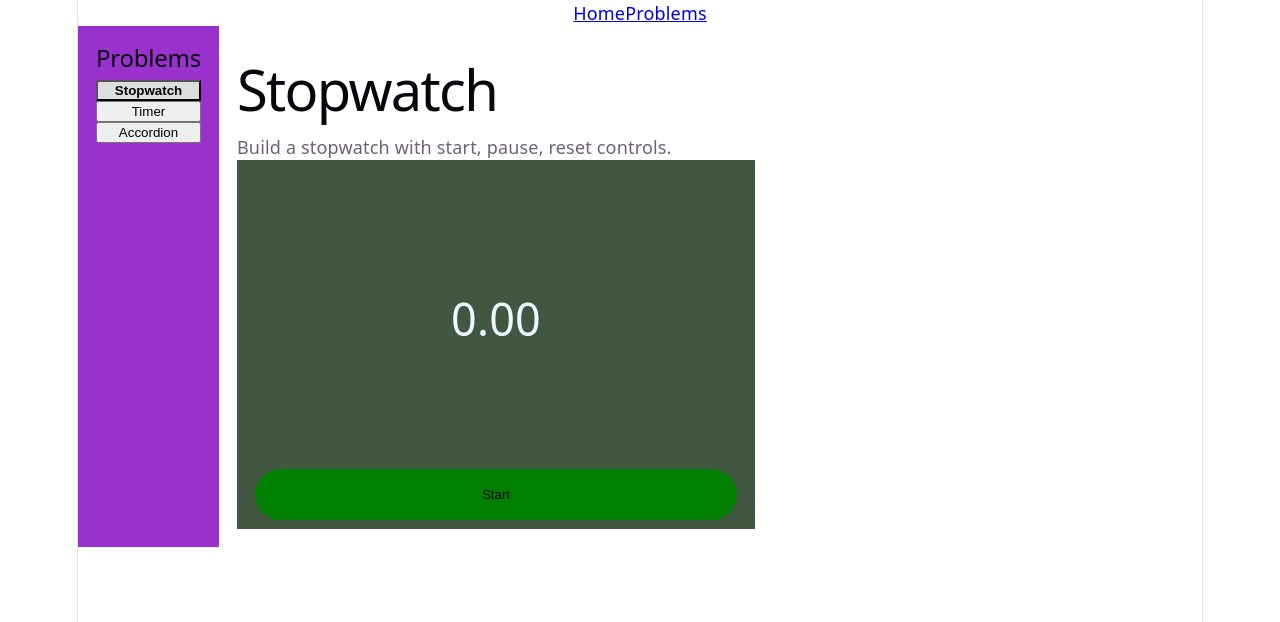
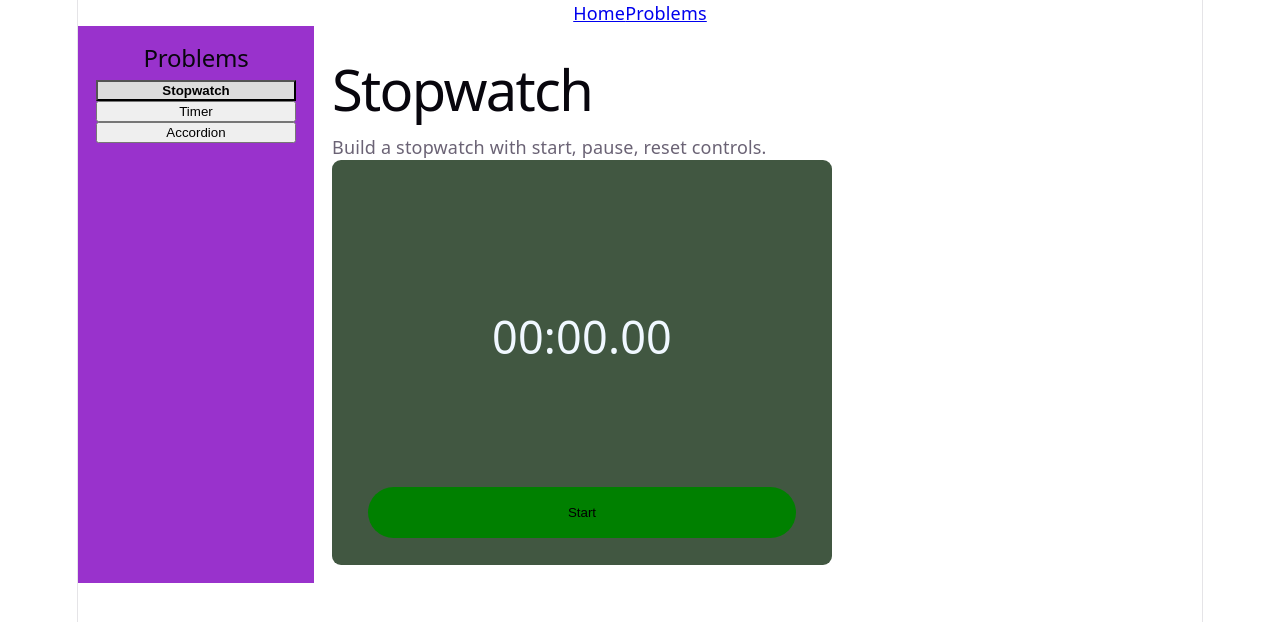
Before and after one commit to loafingbread/react-playground, a React (Vite) app: page /problems in a window 1280 px wide. Shown: the top 622 px of the page. Built offline with nearby package versions, Linux system fonts and the light colour scheme.

Commit message:
Refactor stopwatch

```diff
--- a/src/pages/ProblemsPage.module.css
+++ b/src/pages/ProblemsPage.module.css
@@ -3,7 +3,9 @@
 }
 
 .sidebar {
+  flex-shrink: 0;
   padding: 1rem;
+  width: 200px;
   background-color: darkorchid;
 }
 
@@ -22,10 +24,10 @@
 }
 
 .contents {
-  flex-grow: 1;
   display: flex;
   flex-direction: column;
   align-items: flex-start;
+  flex-grow: 1;
   padding: 1rem;
 }
 
@@ -33,3 +35,18 @@
   width: 100%;
   max-width: 500px;
 }
+
+@media (max-width: 768px) {
+  .page {
+    flex-direction: column;
+  }
+
+  .sidebar {
+    width: 100%;
+  }
+
+  .nav-vertical {
+    flex-direction: row;
+    flex-wrap: wrap;
+  }
+}
--- a/src/pages/ProblemsPage.tsx
+++ b/src/pages/ProblemsPage.tsx
@@ -52,7 +52,7 @@ function ProblemsPage() {
               key={problem.id}
               type="button"
               onClick={() => setSelectedProblemId(problem.id)}
-              className={`styles["nav-button"] ${selectedProblem.id === problem.id ? styles["active-tab"] : ""}`}
+              className={`${styles["nav-button"]} ${selectedProblem.id === problem.id ? styles["active-tab"] : ""}`}
             >
               {problem.name}
             </button>
--- a/src/problems/Stopwatch/Clock.tsx
+++ b/src/problems/Stopwatch/Clock.tsx
@@ -1,8 +1,30 @@
 import React from "react";
 import styles from "./Stopwatch.module.css";
 
-function Clock(props: { time: number }) {
-  return <div className={`${styles.clock} ${styles.time}`}>{props.time.toFixed(2)}</div>;
+function formatTime(ms: number): string {
+  const m = Math.floor(ms / 60000);
+  const s = Math.floor((ms % 60000) / 1000);
+  const cs = Math.floor((ms % 1000) / 10);
+  return `${pad(m)}:${pad(s)}.${pad(cs)}`;
+}
+
+const pad = (n: number) => String(n).padStart(2, "0");
+// output: "01:23.45"
+
+function Clock(props: { timeMs: number }) {
+  const formattedTime: string = formatTime(props.timeMs);
+
+  return (
+    <time
+      dateTime={`PT${Math.floor(props.timeMs / 1000)}S`}
+      className={`${styles.clock} ${styles.time}`}
+      role="timer"
+      aria-live="off" // don't announce every tick
+      aria-label={`Elapsed time: ${formattedTime}`}
+    >
+      {formattedTime}
+    </time>
+  );
 }
 
 export default Clock;
--- a/src/problems/Stopwatch/Controls.tsx
+++ b/src/problems/Stopwatch/Controls.tsx
@@ -1,49 +1,55 @@
-import React, { type JSX } from "react";
+import React from "react";
 import styles from "./Stopwatch.module.css";
 
-function Controls(props: {
-  onStart: () => void;
-  onPause: () => void;
-  onReset: () => void;
-}) {
-  const [inProgress, setInProgress] = React.useState(false);
+export type TimerState = {
+  inProgress: boolean;
+  start: () => void;
+  pause: () => void;
+  reset: () => void;
+};
 
-  const onStart = () => {
-    props.onStart();
-    setInProgress(true);
-  };
+type ControlsConfig = {
+  timer: TimerState;
+};
 
-  const onReset = () => {
-    props.onReset();
-    props.onPause();
-    setInProgress(false);
-  };
+function Controls({ timer }: ControlsConfig) {
+  let buttonConfigs: ButtonProps[] = timer.inProgress
+    ? [
+        { text: "Pause", onClick: timer.pause, "aria-label": "Pause" },
+        { text: "Reset", onClick: timer.reset, "aria-label": "Reset" },
+      ]
+    : [{ text: "Start", onClick: timer.start, "aria-label": "Start" }];
 
-  let buttons: React.ReactNode[] = [];
-  if (!inProgress) {
-    buttons.push([<Button buttonText="Start" onClick={onStart} />]);
-  } else {
-    buttons.push([
-      <Button buttonText="Pause" onClick={props.onPause} />,
-      <Button buttonText="Reset" onClick={onReset} />,
-    ]);
-  }
-
-  return <div className={styles.controls}>{buttons}</div>;
+  return (
+    <div className={styles.controls}>
+      {buttonConfigs.map((config) => (
+        <Button key={config.text} {...config} />
+      ))}
+    </div>
+  );
 }
 
-function Button(props: {
-  buttonText: string;
-  buttonIcon?: string;
+type ButtonProps = {
+  text: string;
+  icon?: React.ReactNode;
   onClick: () => void;
-}) {
+  "aria-label": string;
+};
+
+function Button(props: ButtonProps) {
   return (
     <button
+      type="button"
       className={styles["controls-buttons"]}
-      type="button"
-      onClick={() => props.onClick()}
+      onClick={props.onClick}
+      aria-label={props["aria-label"]}
     >
-      {props.buttonText}
+      {props.icon && (
+        <span aria-hidden="true" className={styles["button-icon"]}>
+          {props.icon}
+        </span>
+      )}
+      <span>{props.text}</span>
     </button>
   );
 }
--- a/src/problems/Stopwatch/Stopwatch.module.css
+++ b/src/problems/Stopwatch/Stopwatch.module.css
@@ -1,13 +1,15 @@
 .stopwatch {
+  /* Establish positioning context for children */
+  position: relative;
+
   display: flex;
   flex-direction: column;
   align-items: center;
-  width: 100%;
-  /* Establish positioning context for children */
-  position: relative;
+  padding: 1.5rem;
+  border-radius: 0.5rem;
+
   background-color: rgb(65, 87, 65);
   color: aliceblue;
-  padding: 0.5rem;
 }
 
 .clock {
@@ -16,9 +18,10 @@
   justify-content: center;
   align-items: center;
   /* Set height and make width responsive */
-  height: 300px;
+  height: clamp(120px, 30vw, 300px);
   width: 100%;
   max-width: 300px;
+
   /* Change cursor on enter */
   cursor: pointer;
 }
@@ -32,21 +35,28 @@
   display: flex;
   flex-direction: row;
   justify-content: space-evenly;
-  width: 100%;
   gap: 0.5rem;
   box-sizing: border-box;
+  width: 100%;
   padding: 0 0.5rem;
 }
 
 .controls-buttons {
   flex: 1;
   padding: 1rem 0;
+
+  border: none;
   border-radius: 2rem;
-  border-style: none;
   background-color: green;
+
   cursor: pointer;
 }
 
 .controls-buttons:hover {
   background-color: lightgreen;
 }
+
+.controls-buttons:focus-visible {
+  outline: 2px solid var(--accent);
+  outline-offset: 2px;
+}
--- a/src/problems/Stopwatch/Stopwatch.tsx
+++ b/src/problems/Stopwatch/Stopwatch.tsx
@@ -5,12 +5,19 @@ import Clock from "./Clock";
 import Controls from "./Controls";
 
 function Stopwatch() {
-  const { time, pause, start, reset } = useTimer();
+  const { timeMs, pause, start, reset, inProgress } = useTimer();
 
   return (
     <div className={styles.stopwatch}>
-      <Clock time={time} />
-      <Controls onStart={start} onPause={pause} onReset={reset} />
+      <Clock timeMs={timeMs} />
+      <Controls
+        timer={{
+          pause,
+          start,
+          reset,
+          inProgress,
+        }}
+      />
     </div>
   );
 }
--- a/src/problems/Stopwatch/useTimer.ts
+++ b/src/problems/Stopwatch/useTimer.ts
@@ -1,34 +1,74 @@
 import React from "react";
 
 export function useTimer(): {
-  time: number;
+  timeMs: number;
+  inProgress: boolean;
   pause: () => void;
   start: () => void;
   reset: () => void;
+  toggle: () => void;
 } {
-  const [time, setTime] = React.useState(0);
+  const [timeMs, setTimeMs] = React.useState(0);
   const intervalRef = React.useRef(0);
+  const [inProgress, setInProgress] = React.useState(false);
+  const startedAt = React.useRef<number | null>(null);
+  const accumulated = React.useRef<number>(0);
 
-  const start = (): number => {
+  const start = React.useCallback(() => {
+    // Clear any outstanding timers first
     pause();
 
+    startedAt.current = performance.now();
+
     intervalRef.current = setInterval(() => {
-      setTime((currentTime: number) => {
-        return currentTime + 1;
-      });
-    }, 1000);
+      if (startedAt.current == null) {
+        return;
+      }
 
-    return intervalRef.current;
-  };
+      setTimeMs(accumulated.current + (performance.now() - startedAt.current));
+    }, 10);
 
-  const pause = (newIntervalId?: number) => {
-    clearInterval(newIntervalId || intervalRef.current);
-  };
+    setInProgress(true);
+  }, []);
+
+  const pause = React.useCallback(() => {
+    clearInterval(intervalRef.current);
+
+    accumulated.current +=
+      performance.now() - (startedAt.current ?? performance.now());
+    startedAt.current = null;
+
+    setInProgress(false);
+  }, []);
+
+  const reset = React.useCallback(() => {
+    pause();
+
+    accumulated.current = 0;
+    startedAt.current = null;
+
+    setInProgress(false);
+    setTimeMs(0);
+  }, []);
+
+  const toggle = React.useCallback(() => {
+    if (inProgress) {
+      pause();
+    } else {
+      start();
+    }
+  }, [inProgress, pause, start]);
+
+  React.useEffect(() => {
+    return () => pause();
+  }, []);
 
   return {
-    time,
-    pause: () => pause(),
-    start: () => start(),
-    reset: () => setTime(0),
+    timeMs,
+    inProgress,
+    pause,
+    start,
+    reset,
+    toggle,
   };
 }
```
